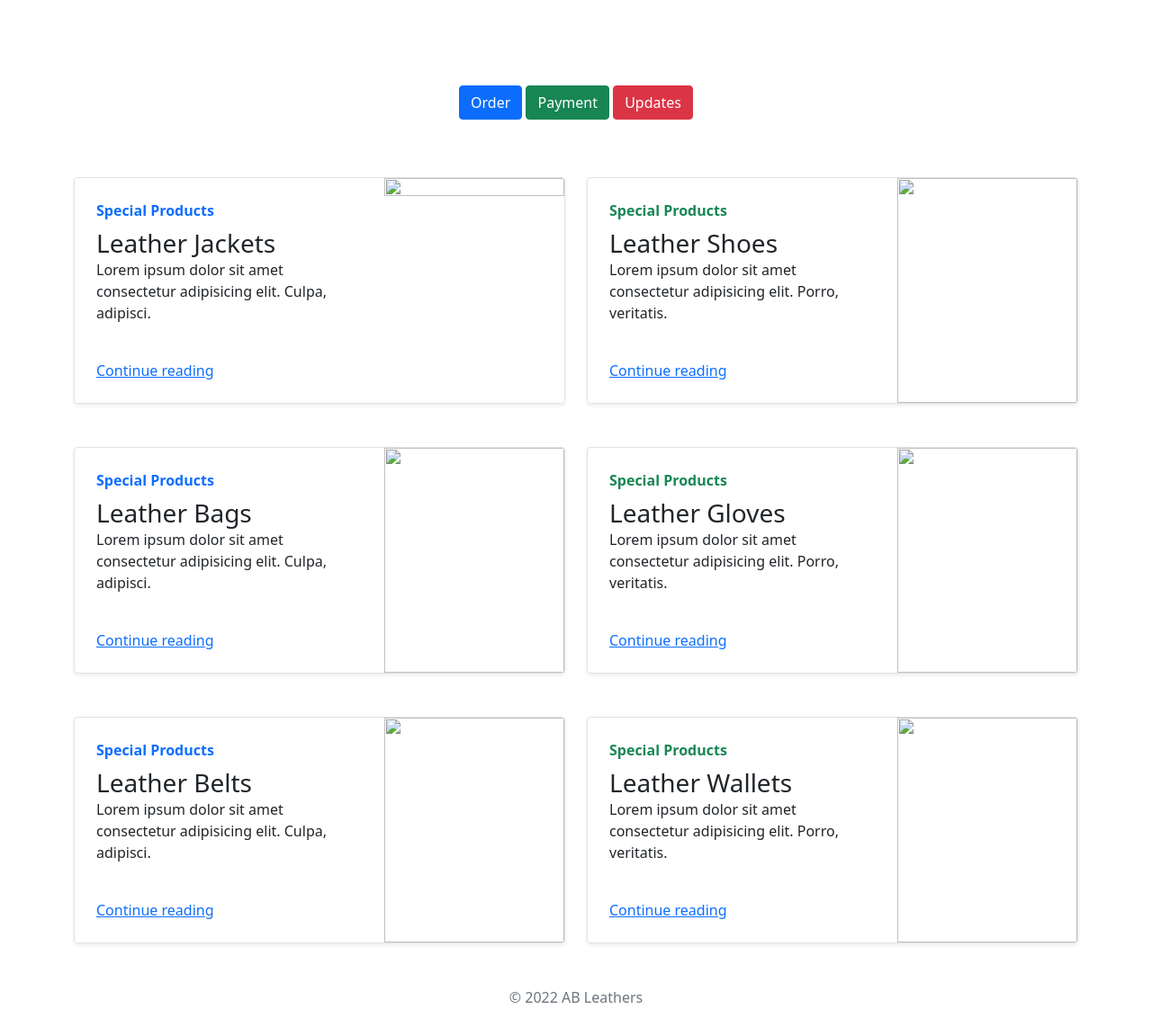
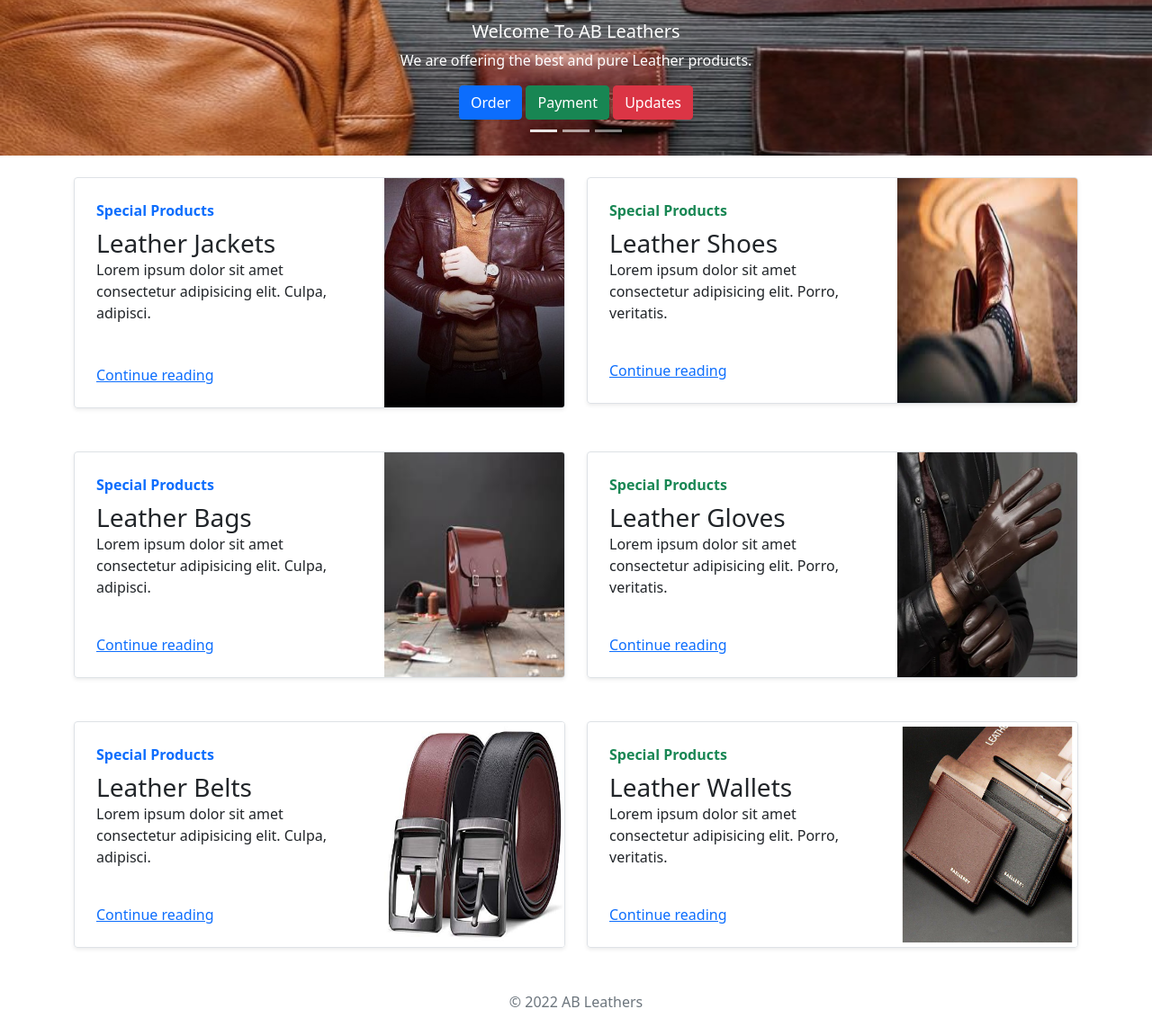
Before and after one commit to Khansa-Dev/Khani-s-Project-3, a plain HTML site: page index.html in a window 1280 px wide. Shown: the part 483-1625 px from the top of the page at 90% size. Drawn offline with nearby package versions, Linux system fonts and the light colour scheme; the site is published under a folder, as on GitHub Pages, so addresses that start at the root find nothing.

Commit message:
index update

```diff
--- a/index.html
+++ b/index.html
@@ -162,7 +162,7 @@
         </div>
         <div class="carousel-inner">
             <div class="carousel-item active">
-                <img src="/stock.jpg" width="600" height="600" class="d-block w-100" alt="...">
+                <img src="stock.jpg" width="600" height="600" class="d-block w-100" alt="...">
                 <div class="carousel-caption d-none d-md-block">
                     <h5>Welcome To AB Leathers</h5>
                     <p>We are offering the best and pure Leather products.</p>
@@ -173,7 +173,7 @@
 
             </div>
             <div class="carousel-item">
-                <img src="/shoess.jpg"  width="600" height="600"  class="d-block w-100" alt="...">
+                <img src="shoess.jpg"  width="600" height="600"  class="d-block w-100" alt="...">
                 <div class="carousel-caption d-none d-md-block">
                     <h5>Welcome To AB Leathers</h5>
                     <p>We are offering the best and pure Leather products.</p>
@@ -183,7 +183,7 @@
                 </div>
             </div>
             <div class="carousel-item">
-                <img src="/jacket.jpg"  width="600" height="600"  class="d-block w-100" alt="...">
+                <img src="jacket.jpg"  width="600" height="600"  class="d-block w-100" alt="...">
                 <div class="carousel-caption d-none d-md-block">
                     <h5>Welcome To AB Leathers</h5>
                     <p>We are offering the best and pure Leather products.</p>
@@ -217,7 +217,7 @@
                   <a href="#" class="stretched-link">Continue reading</a>
                 </div>
                 <div class="col-auto d-none d-lg-block">
-                  <img class="img-fluid" src="/jktss.jpg" width="200" height="250" alt="">
+                  <img class="img-fluid" src="jktss.jpg" width="200" height="250" alt="">
 
                 </div>
               </div>
@@ -232,7 +232,7 @@
                   <a href="#" class="stretched-link">Continue reading</a>
                 </div>
                 <div class="col-auto d-none d-lg-block">
-                 <img src="/shz.jpg" width="200" height="250" alt="">
+                 <img src="shz.jpg" width="200" height="250" alt="">
 
                 </div>
               </div>
@@ -252,7 +252,7 @@
                   <a href="#" class="stretched-link">Continue reading</a>
                 </div>
                 <div class="col-auto d-none d-lg-block">
-                  <img src="/bags.jpg" width="200" height="250" alt="">
+                  <img src="bags.jpg" width="200" height="250" alt="">
 
                 </div>
               </div>
@@ -267,7 +267,7 @@
                   <a href="#" class="stretched-link">Continue reading</a>
                 </div>
                 <div class="col-auto d-none d-lg-block">
-                 <img src="/gloves.webp" width="200" height="250" alt="">
+                 <img src="gloves.webp" width="200" height="250" alt="">
 
                 </div>
               </div>
@@ -287,7 +287,7 @@
               <a href="#" class="stretched-link">Continue reading</a>
             </div>
             <div class="col-auto d-none d-lg-block">
-              <img src="/belts.jpeg" width="200" height="250" alt="">
+              <img src="belts.jpeg" width="200" height="250" alt="">
 
             </div>
           </div>
@@ -302,7 +302,7 @@
               <a href="#" class="stretched-link">Continue reading</a>
             </div>
             <div class="col-auto d-none d-lg-block">
-             <img src="/wallet.jpg" width="200" height="250" alt="">
+             <img src="wallet.jpg" width="200" height="250" alt="">
 
             </div>
           </div>
```
